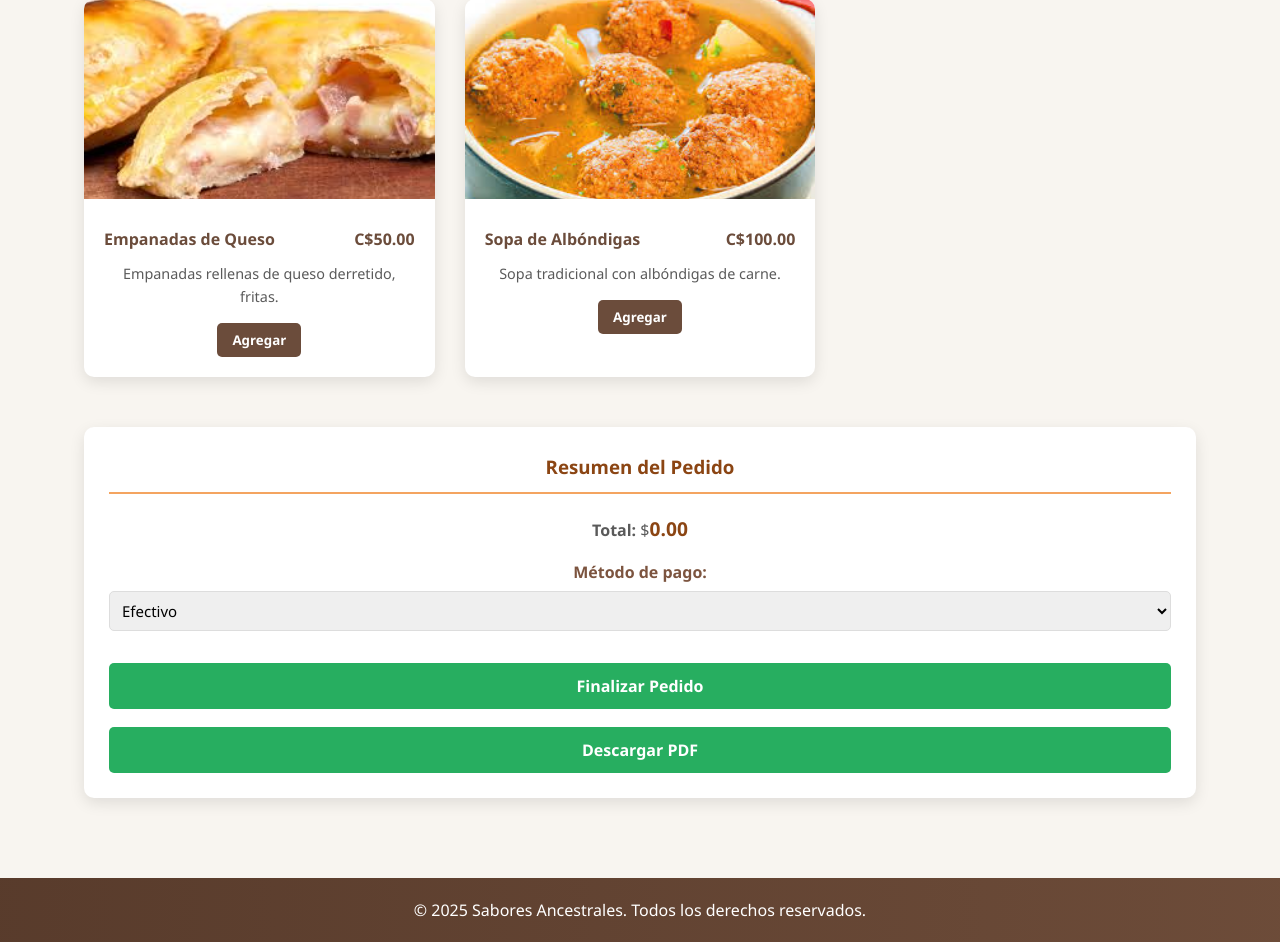
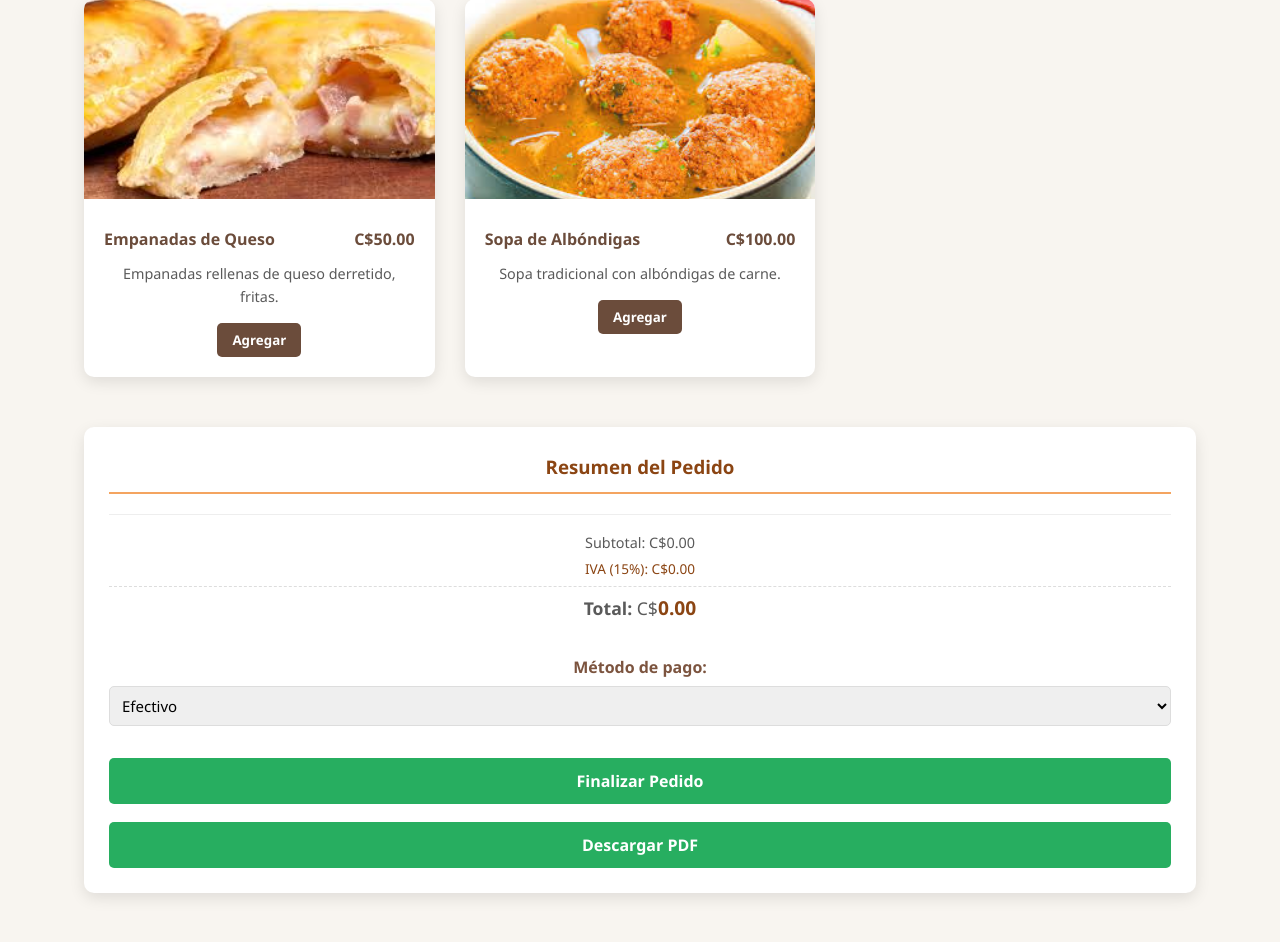
Before and after one commit to wilderaleman8-bot/Restaurante-con-css, a PHP site: page /menu.html in a window 1280 px wide. Shown: the part 1206-2148 px from the top of the page. Run offline with PHP 8.4, Linux system fonts and the light colour scheme; some libraries are stand-ins or nearby versions.

Commit message:
mejoras.

```diff
--- a/public/css/style.css
+++ b/public/css/style.css
@@ -125,7 +125,12 @@ input:focus,select:focus,textarea:focus{border-color:var(--olive);box-shadow:0 0
 .pedido{background:var(--card);padding:26px;border-radius:var(--radius);box-shadow:0 8px 20px var(--shadow);margin-top:40px}
 .ticket{margin-top:20px;padding:20px;background-color:#f9f9f9;border-radius:5px;border-left:4px solid #27ae60}
 .ticket h4{color:#27ae60;margin-bottom:10px}
+.ticket p{margin:2px 0}
 .pedido h3{color:#8b4513;margin-bottom:20px;padding-bottom:10px;border-bottom:2px solid #f4a460}
+.total-breakdown{margin:15px 0 10px;padding:12px 0;border-top:1px solid #eee}
+.total-breakdown p{margin:4px 0;font-size:0.9rem}
+.total-breakdown .iva-line{color:#8b4513;font-size:0.85rem;border-bottom:1px dashed #ddd;padding-bottom:6px;margin-bottom:6px}
+.total-breakdown .total-line{font-size:1.1rem}
 #pedido-list{list-style:none;margin-bottom:20px}
 #pedido-list li{display:flex;justify-content:space-between;align-items:center;padding:10px 0;border-bottom:1px solid #eee}
 .remove-btn{background-color:#e74c3c;color:white;border:none;padding:5px 10px;border-radius:3px;cursor:pointer;font-size:0.8rem}
--- a/public/menu.html
+++ b/public/menu.html
@@ -316,6 +316,26 @@
       border-bottom: 2px solid #f4a460;
     }
 
+    .total-breakdown {
+      margin: 15px 0 10px;
+      padding: 12px 0;
+      border-top: 1px solid #eee;
+    }
+    .total-breakdown p {
+      margin: 4px 0;
+      font-size: 0.9rem;
+    }
+    .total-breakdown .iva-line {
+      color: #8b4513;
+      font-size: 0.85rem;
+      border-bottom: 1px dashed #ddd;
+      padding-bottom: 6px;
+      margin-bottom: 6px;
+    }
+    .total-breakdown .total-line {
+      font-size: 1.1rem;
+    }
+
     #pedido-list {
       list-style: none;
       margin-bottom: 20px;
@@ -629,7 +649,11 @@
       <div class="pedido" id="pedido">
         <h3>Resumen del Pedido</h3>
         <ul id="pedido-list"></ul>
-        <p><strong>Total:</strong> $<span id="total">0.00</span></p>
+        <div class="total-breakdown">
+          <p class="subtotal-line">Subtotal: C$<span id="subtotal">0.00</span></p>
+          <p class="iva-line">IVA (15%): C$<span id="iva">0.00</span></p>
+          <p class="total-line"><strong>Total:</strong> C$<span id="total">0.00</span></p>
+        </div>
 
         <label for="pago">Método de pago:</label>
         <select id="pago">
@@ -789,6 +813,8 @@
       });
     }
 
+    const IVA_RATE = 0.15;
+
     /**
      * Añade un producto al carrito y actualiza la visualización.
      */
@@ -820,7 +846,14 @@
         `;
         pedidoList.appendChild(li);
       });
-      totalEl.textContent = `C$${total.toFixed(2)}`;
+
+      const subtotal = total;
+      const iva = subtotal * IVA_RATE;
+      const totalConIVA = subtotal + iva;
+
+      document.getElementById('subtotal').textContent = subtotal.toFixed(2);
+      document.getElementById('iva').textContent = iva.toFixed(2);
+      document.getElementById('total').textContent = totalConIVA.toFixed(2);
 
       // Actualiza el contador flotante del carrito
       const cartCount = document.getElementById('cart-count');
@@ -852,10 +885,13 @@
      */
     let ultimoPedido = null;
     let ultimoTotal = 0;
+    let ultimoIVA = 0;
 
     async function descargarPDF() {
       const items = pedido.length > 0 ? pedido : (ultimoPedido || []);
-      const totalActual = pedido.length > 0 ? total : ultimoTotal;
+      const subtotal = pedido.length > 0 ? total : ultimoTotal;
+      const iva = pedido.length > 0 ? total * IVA_RATE : ultimoIVA;
+      const totalConIVA = subtotal + iva;
       if (items.length === 0) return alert('No hay ningún pedido para descargar');
       const { jsPDF } = window.jspdf;
       const doc = new jsPDF();
@@ -876,13 +912,24 @@
       let y = 80;
       items.forEach((item, i) => {
         doc.text(`${i+1}. ${item.name}`, 14, y);
-        doc.text(`${item.currency}${item.price.toFixed(2)}`, 170, y);
+        doc.text(`C$${item.price.toFixed(2)}`, 170, y);
         y += 10;
       });
 
       doc.line(14, y, 196, y);
+      y += 6;
+      doc.setFontSize(11);
+      doc.text(`Subtotal:`, 14, y);
+      doc.text(`C$${subtotal.toFixed(2)}`, 170, y);
+      y += 7;
+      doc.text(`IVA (15%):`, 14, y);
+      doc.text(`C$${iva.toFixed(2)}`, 170, y);
+      y += 7;
+      doc.line(14, y, 196, y);
+      y += 6;
       doc.setFontSize(14);
-      doc.text(`TOTAL: C$${totalActual.toFixed(2)}`, 14, y + 15);
+      doc.text(`TOTAL:`, 14, y);
+      doc.text(`C$${totalConIVA.toFixed(2)}`, 170, y);
       doc.save('pedido-sabores.pdf');
     }
 
@@ -902,10 +949,14 @@
 
       const metodo_pago = document.getElementById('pago').value;
 
+      const subtotal = total;
+      const iva = subtotal * IVA_RATE;
+      const totalConIVA = subtotal + iva;
+
       // Preparar objeto de datos para el servidor
       let pedidoData = {
         detalle: pedido.map(item => ({ nombre: item.name, precio: item.price })),
-        total: total,
+        total: totalConIVA,
         metodo_pago: metodo_pago
       };
 
@@ -933,13 +984,16 @@
         ticketEl.style.display = 'block';
         ticketEl.innerHTML = `
           <h4>✅ Pedido #${id} Confirmado</h4>
-          <p>Total: C$${total.toFixed(2)}</p>
+          <p>Subtotal: C$${subtotal.toFixed(2)}</p>
+          <p>IVA (15%): C$${iva.toFixed(2)}</p>
+          <p><strong>Total: C$${totalConIVA.toFixed(2)}</strong></p>
           <p>Gracias por preferir Sabores Ancestrales.</p>
         `;
 
         // Guardar copia del pedido para PDF posterior y vaciar el carrito
         ultimoPedido = [...pedido];
-        ultimoTotal = total;
+        ultimoTotal = subtotal;
+        ultimoIVA = iva;
         pedido.length = 0; total = 0;
         actualizarPedido();
       }
```
